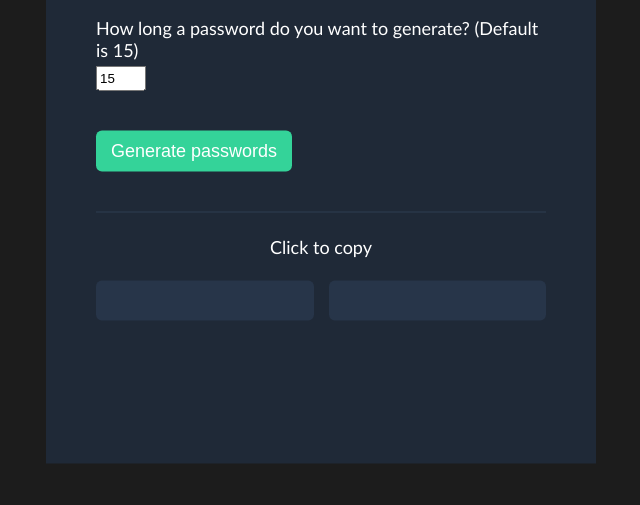
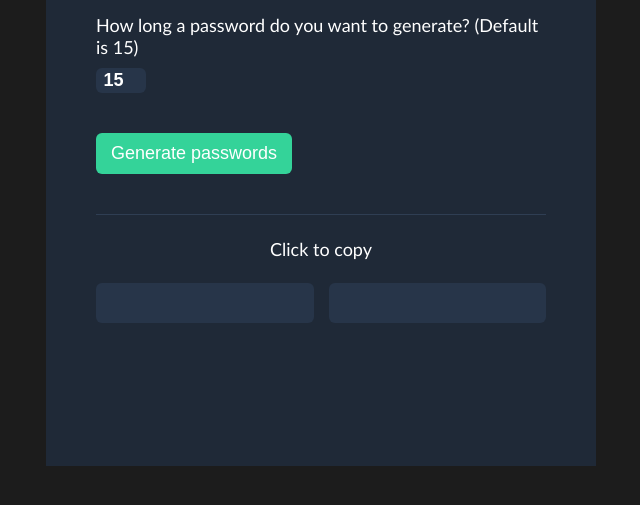
Before and after one commit to Yaskierix/Random-Password, a website built with Vite: page index.html in a window 1280 px wide. Shown: the part 289-794 px from the top of the page, without its empty margins (319-959 px from the left). Built offline with nearby package versions, Linux system fonts and the light colour scheme.

Commit message:
Customize input styles

```diff
--- a/style.scss
+++ b/style.scss
@@ -57,7 +57,14 @@ body {
     input{
       width: 50px;
       height: 25px;
-      margin-top:5px
+      margin-top:10px;
+      border-radius:6px;
+      border: none;
+      background:#273549;
+      color:$color_1;
+      font-weight: bold;
+      font-size:18px;
+      text-align: center;
     }
   }
   button {
```
Also changed, not shown: assets/css/style.css, 1 other file.
